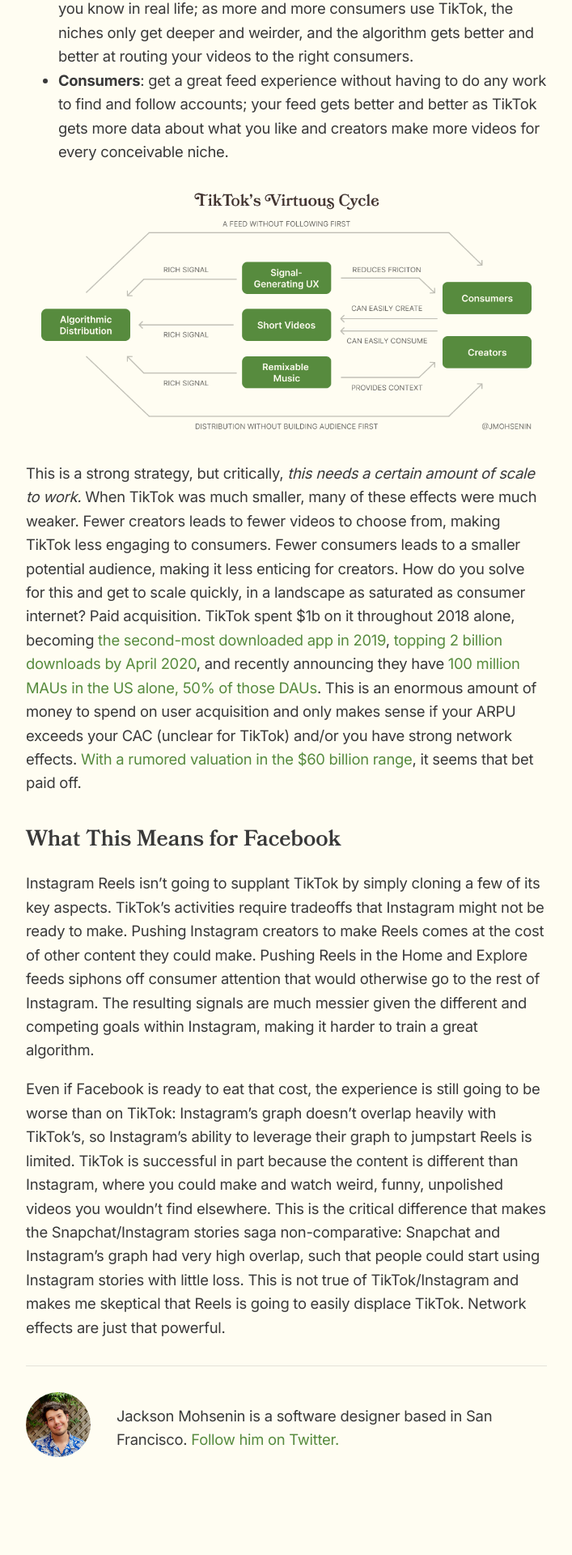
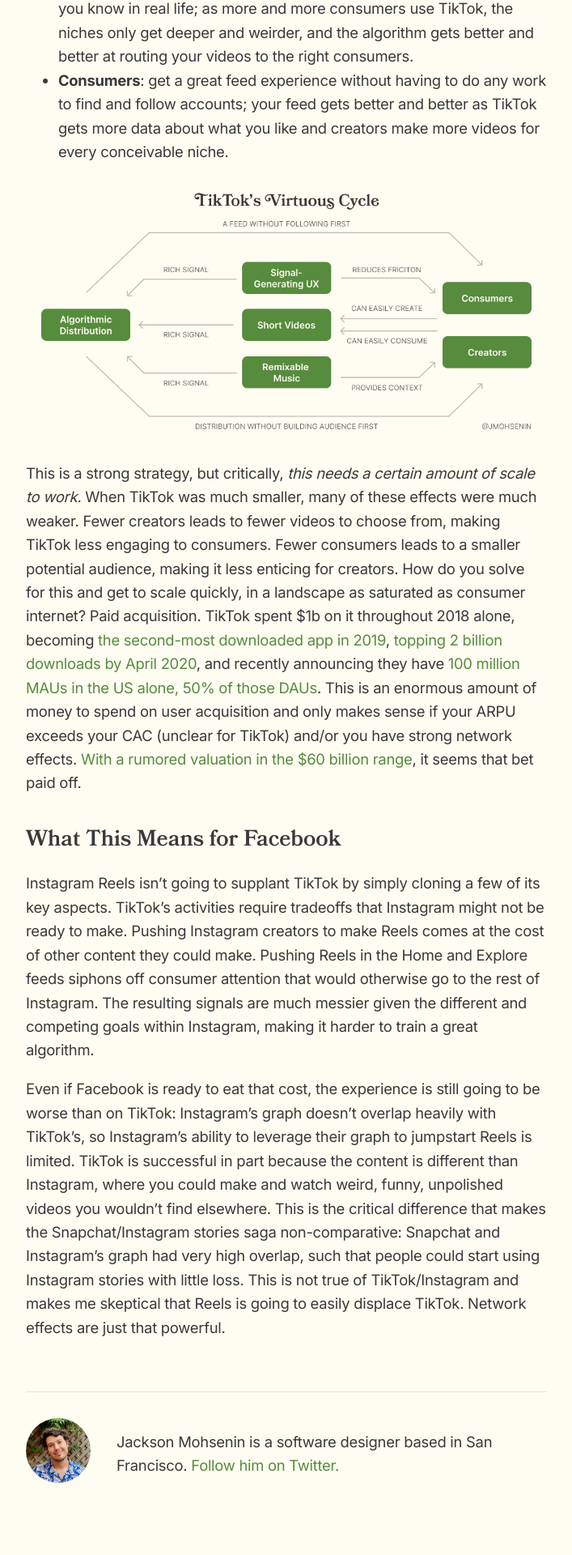
Before and after one commit to jmohsenin/jmohsenin.github.io, a Jekyll site: the page built from _posts/2020-09-20-tiktok-strategy.md, in a window 1280 px wide. Shown: the part 2739-4659 px from the top of the page at 81% size, without its empty margins (286-993 px from the left). Built offline with Jekyll 4.4.1, drawn with Linux system fonts in a browser that asks for light colours; comment, search, counter and statistics services are not loaded; before the commit the page ends 4627 px from its top, so only the background shows below that.

Commit message:
Slightly more top margin on footer

```diff
--- a/assets/css/main.css
+++ b/assets/css/main.css
@@ -193,7 +193,7 @@ h3 {
 footer {
     border-top: 1px solid var(--color-border);
     padding: var(--spacing-l) 0 var(--spacing-xl);
-    margin-top: var(--spacing-l);
+    margin-top: var(--spacing-xl);
     display: flex;
 }
 
```
